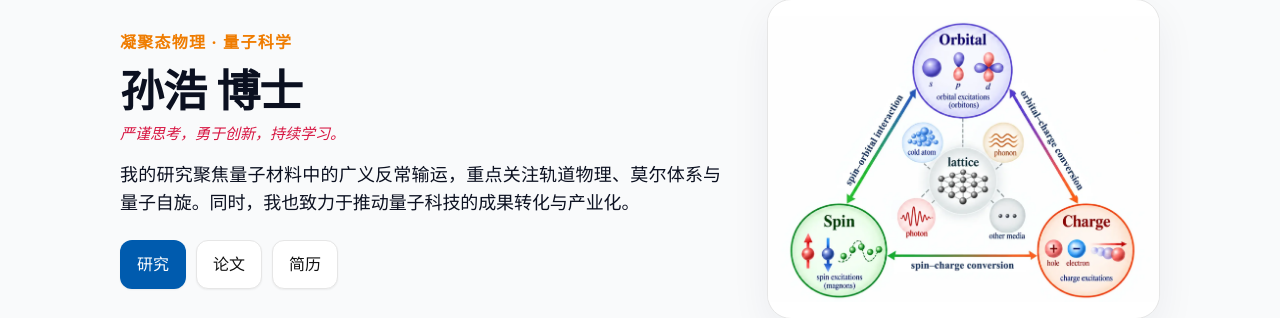
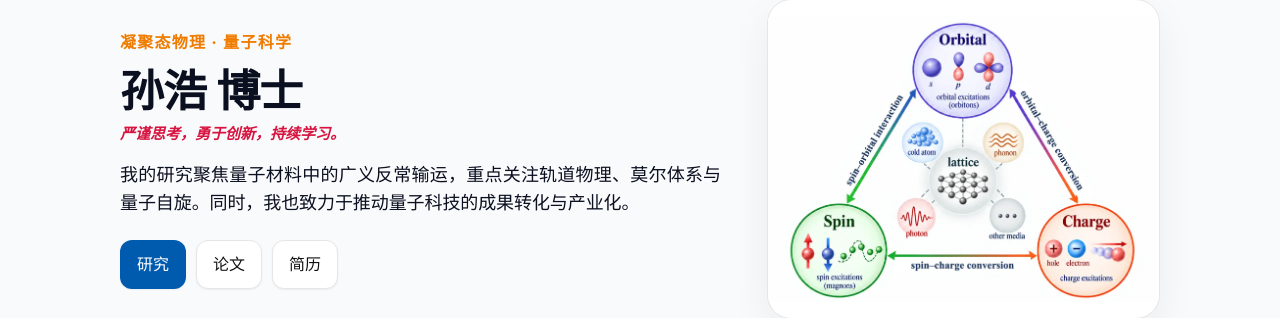
Before and after one commit to sunohao/sunohao.github.io, a Jekyll site: the page built from zh/index.md, in a window 1280 px wide. Shown: the part 122-440 px from the top of the page. Built offline with Jekyll 4.4.1, drawn with Linux system fonts in a browser that asks for light colours.

Commit message:
Bold Chinese homepage motto

```diff
--- a/_layouts/zh.html
+++ b/_layouts/zh.html
@@ -59,7 +59,7 @@ main{padding:30px 0 64px}
 .hero{padding:56px 0 40px;border-bottom:1px solid var(--b)}
 .hero-split{display:grid;grid-template-columns:minmax(0,1.3fr) minmax(320px,.85fr);gap:46px;align-items:center}
 .hero h1{font-size:clamp(34px,4.2vw,44px);line-height:1.12;letter-spacing:-.025em;margin:10px 0 0}
-.hero-motto{font-size:15px;line-height:1.45;font-style:italic;color:var(--highlight);margin-top:8px;max-width:620px}
+.hero-motto{font-size:15px;line-height:1.45;font-style:italic;font-weight:700;color:var(--highlight);margin-top:8px;max-width:620px}
 .hero-lead{font-size:18px;line-height:1.55;max-width:760px;margin-top:16px;letter-spacing:-.005em}
 .hero-meta{font-size:18px;line-height:1.5;color:var(--muted);margin-top:12px}
 .cta-row{display:flex;flex-wrap:wrap;gap:10px;margin-top:24px}
```
